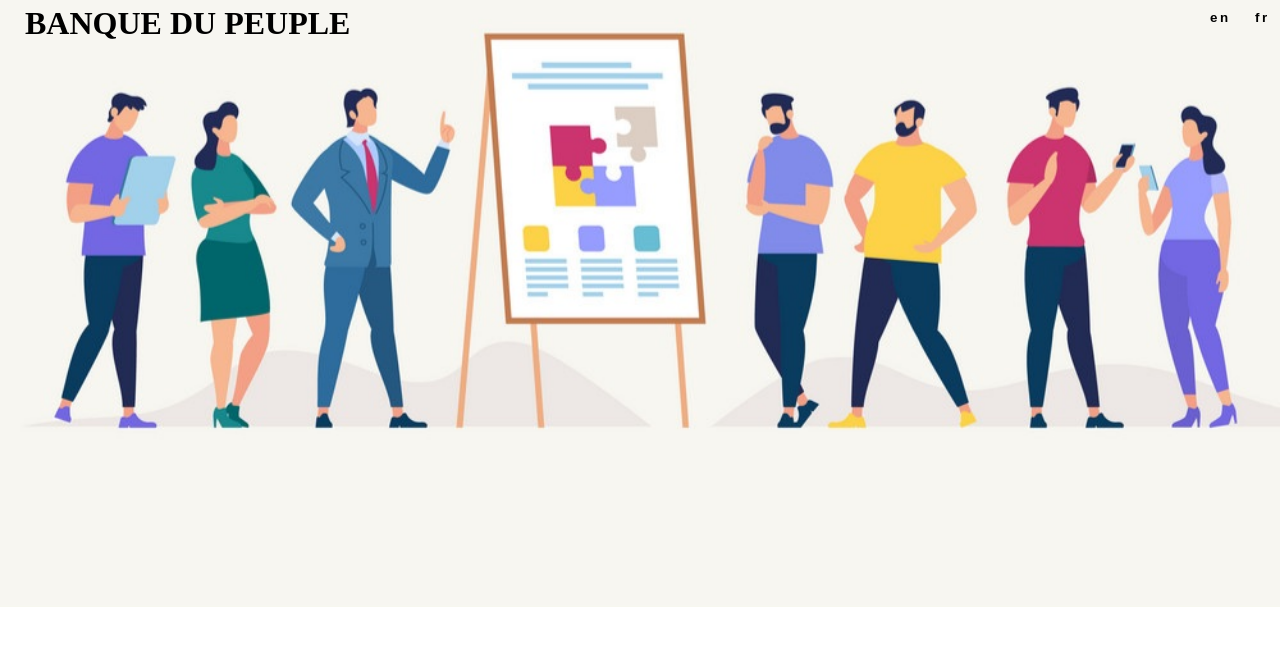
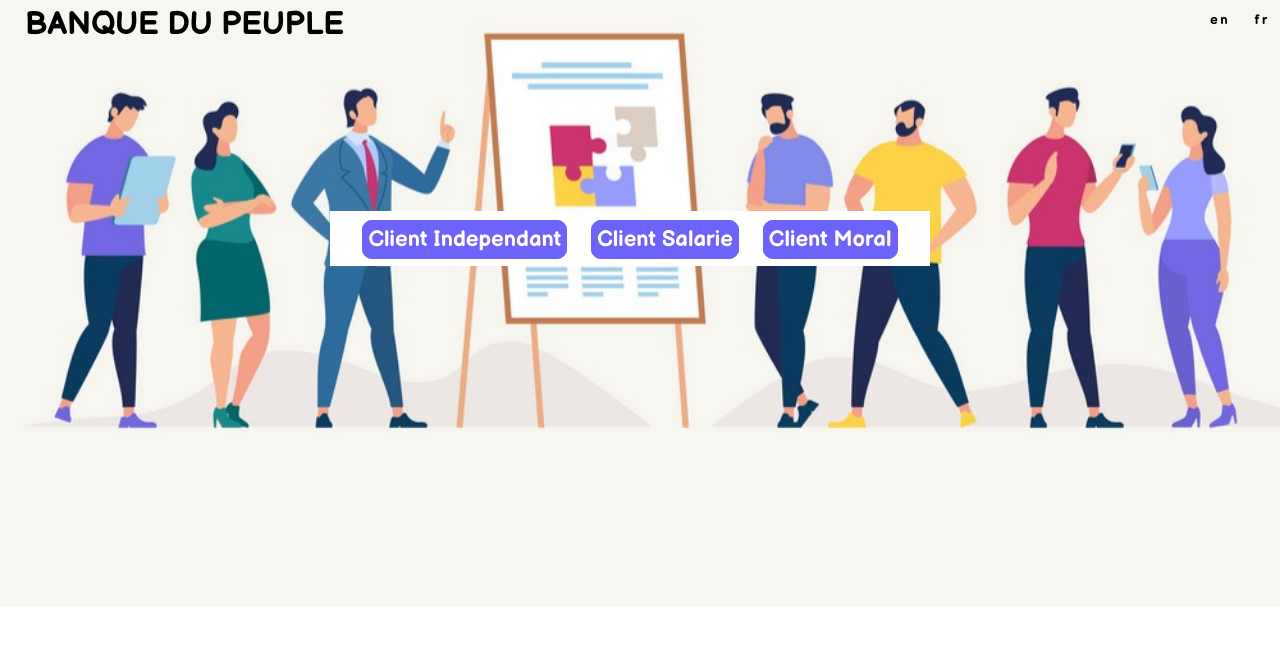
Before and after one commit to EdgarEmmanuel/Website_Simplon_Front-End, a PHP site: page / in a window 1280 px wide. Shown: the top 646 px of the page. Run offline with PHP 8.4, Linux system fonts and the light colour scheme.

Commit message:
TD2:creation du fichier img et gestion du menu

```diff
--- a/TD2-JS-HTML-CSS-Simplon/index.html
+++ b/TD2-JS-HTML-CSS-Simplon/index.html
@@ -3,7 +3,7 @@
 <head>
     <meta charset="UTF-8">
     <meta name="viewport" content="width=device-width, initial-scale=1.0">
-    <title>Document</title>
+    <title>Gestion Compte</title>
     <!-- link for stylesheet -->
     <link rel="stylesheet" href="style.css">
 </head>
@@ -20,7 +20,12 @@
     </header>
 
     <main>
-        <img src="images.jpg" alt="">
+        <img src="img/images.jpg" alt="">
+        <div class="menu">
+            <a href="">Client Independant</a>
+            <a href="">Client Salarie</a>
+            <a href="">Client Moral</a>
+        </div>
     </main>
 
 
--- a/TD2-JS-HTML-CSS-Simplon/style.css
+++ b/TD2-JS-HTML-CSS-Simplon/style.css
@@ -1,3 +1,5 @@
+
+@import url('https://fonts.googleapis.com/css2?family=Balsamiq+Sans:wght@700&display=swap');
 
 *{
     margin: 0;
@@ -19,6 +21,7 @@ header .brand h1{
     margin-top: 5px;
     color:black;
     margin-left: 25px;
+    font-family: 'Balsamiq Sans', cursive;
 }
 
 header .right{
@@ -33,6 +36,7 @@ header .right button{
     padding: 10px 10px ;
     font-weight:bold;
     letter-spacing: .2em;
+    font-family: 'Balsamiq Sans', cursive;
 }
 
 header .right button:hover{
@@ -49,3 +53,34 @@ main img{
     margin-top: -18rem;
     z-index:2
 }
+
+main .menu{
+    width:35rem;
+    height:1.6rem;
+    background-color:white;
+    margin-top: -400px;
+    margin-left: 330px;
+    z-index:6;
+    position:fixed;
+    text-align: center;
+    padding: 15px 20px ;
+}
+
+main .menu a{
+    background:#6d63fa;
+    font-size:22px;
+    text-decoration: none;
+    color:white;
+    font-weight:bold;
+    margin:0px 10px ;
+    border:1px solid #6d63fa;
+    border-radius:10px;
+    padding: 5px 5px;
+    font-family: 'Balsamiq Sans', cursive;
+}
+
+main .menu a:hover{
+    background:white;
+    color:#6d63fa;
+    border-color: white;
+}
```
Also changed, not shown: TD2-JS-HTML-CSS-Simplon/img/images.jpg (renamed from TD2-JS-HTML-CSS-Simplon/images.jpg).
